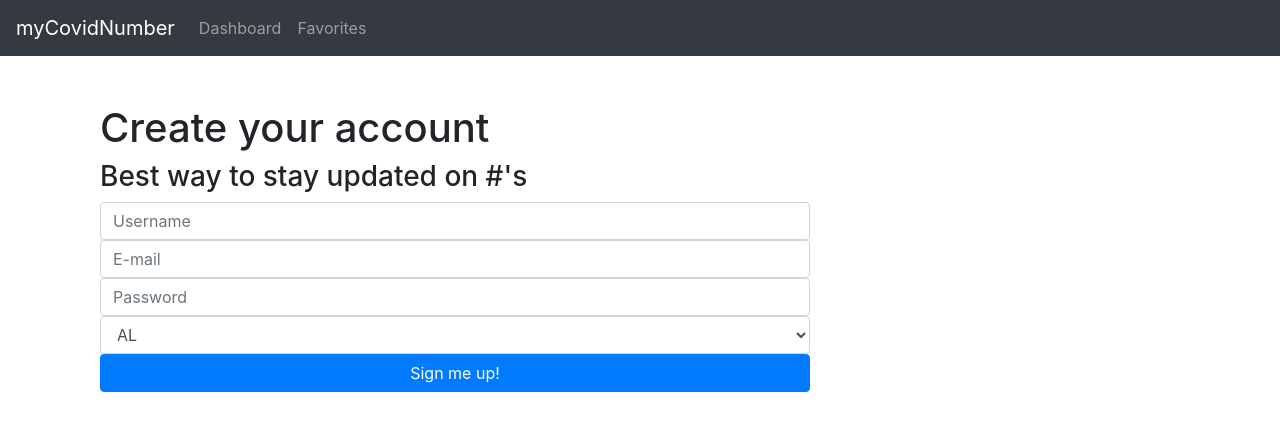
After one commit to beckySchmitty/capstone_one, a Flask app: page /signup in a window 1280 px wide. The commit adds this page. Shown: the top 431 px of the page. Run offline with Flask 2, Linux system fonts and the light colour scheme; some libraries are stand-ins or nearby versions.

Commit message:
first draft of welcome/home pages and made sure signup method was working

```diff
--- a/app.py
+++ b/app.py
@@ -1,6 +1,11 @@
 from flask import Flask, request, render_template, redirect, flash, jsonify, session
 from flask_debugtoolbar import DebugToolbarExtension
-from models_two import db, connect_db, User, Address, State, get_favs
+from sqlalchemy.exc import IntegrityError
+
+from models import db, connect_db, User, Address, State, get_favs
+from forms import userLoginForm, userSignUpForm
+
+
 
 app = Flask(__name__)
 
@@ -17,13 +22,40 @@ connect_db(app)
 # db.create_all()
 
 @app.route('/')
-def home():
+def welcome():
     """shows homepage"""
-    return render_template('home.html')
+    return render_template('welcome.html')
 
-@app.route('/dashboard')
-def home():
-    """shows homepage"""
+@app.route('/signup', methods=["GET", "POST"])
+def handle_signup():
+    form = userSignUpForm()
+
+    if form.validate_on_submit():
+        try:
+            new_user = User.signUp(
+                username = form.username.data,
+                email = form.email.data,
+                password = form.password.data,
+                homestate = form.homestate.data
+            )
+            db.session.commit()
+
+        except IntegrityError:
+            flash('Username already taken', 'danger')
+            return render_template('/user/signup.html', form=form)
+
+        session['CURRENT_USER'] = new_user.username
+
+        return redirect('/home')
+
+    return render_template('/user/signup.html', form=form)
 
 
-    return render_template('')
+@app.route('/home')
+def show_home_dashboard():
+    """shows dashboard with homestate information"""
+    username = session['CURRENT_USER']
+    user = User.query.filter(User.username == username).first()
+
+
+    return render_template('/user/home.html', user=user)
--- /dev/null
+++ b/forms.py
@@ -0,0 +1,21 @@
+from flask_wtf import FlaskForm
+from wtforms import StringField, PasswordField, TextAreaField, SelectField
+from wtforms.validators import DataRequired, Length, InputRequired, Optional
+
+states = ['al', 'ak', 'az', 'ar', 'ca', 'co', 'ct', 'dc', 'de', 'fl', 'ga', 'hi', 'id', 'il', 'in', 'ia', 'ks', 'ky', 'la', 'me', 'md', 'ma', 'mi', 'mn', 'ms', 'mo', 'mt', 'ne', 'nv', 'nh', 'nj', 'nm', 'ny', 'nc', 'nd', 'oh', 'ok', 'or', 'pa', 'ri', 'sc', 'sd', 'tn', 'tx', 'ut', 'vt', 'va', 'wa', 'wv', 'wi', 'wy']
+
+# /add correct email validators
+
+class userSignUpForm(FlaskForm):
+    """Form to sign up user"""
+
+    username = StringField('Username', validators=[DataRequired()])
+    email = StringField('E-mail', validators=[DataRequired()])
+    password = PasswordField('Password', validators=[Length(min=6), DataRequired()])
+    homestate = SelectField('Home State',validators=[DataRequired()], choices=[(state, state.upper()) for state in states])
+
+class userLoginForm(FlaskForm):
+    """Form to login"""
+
+    username = StringField('Username', validators=[DataRequired()])
+    password = PasswordField('Password', validators=[DataRequired(), Length(min=6)])
--- a/requirements.txt
+++ b/requirements.txt
@@ -5,6 +5,7 @@ cffi==1.14.4
 chardet==3.0.4
 click==7.1.2
 Flask==1.1.2
+Flask-Bcrypt==0.7.1
 Flask-DebugToolbar==0.11.0
 Flask-SQLAlchemy==2.4.4
 Flask-WTF==0.14.3
--- /dev/null
+++ b/route_helpers.py
@@ -0,0 +1,5 @@
+BASE_URL = 'https://api.covidtracking.com/v1/'
+
+def find_state_data(state):
+    """call the COVID tracking API for current data"""
+    f"{BASE_URL}/states/{state}/current.json"
--- a/templates/base.html
+++ b/templates/base.html
@@ -15,7 +15,7 @@
 
   <nav class="navbar navbar-expand-md navbar-dark bg-dark">
     <div class="navbar-collapse collapse w-100 order-1 order-md-0 dual-collapse2">
-  <a class="navbar-brand" href="/">Home</a>
+  <a class="navbar-brand" href="/">myCovidNumber</a>
   <ul class="navbar-nav">
     <li class="nav-item"><a class="nav-link" href="/dashboard">Dashboard</a></li>
   </ul>
--- /dev/null
+++ b/templates/user/signup.html
@@ -0,0 +1,31 @@
+{% extends 'base.html' %}
+{% block title %} Sign Up {% endblock %}
+{% block content %}
+
+<div class="container">
+    <div class="row">
+      <div class="col-sm-8">
+          <h1>Create your account</h1>
+          <h3>Best way to stay updated on #'s</h3>
+      </div>
+    </div>
+    <div class="row">
+        <div class="col-sm-8">
+            <form method="POST" id="signup_form">
+                {{ form.hidden_tag() }}
+
+                {% for field in form if field.widget.input_type != 'hidden' %}
+                  {% for error in field.errors %}
+                    <span class="text-danger">{{ error }}</span>
+                  {% endfor %}
+                  {{ field(placeholder=field.label.text, class="form-control") }}
+                {% endfor %}
+
+                <button class="btn btn-primary btn-md btn-block">Sign me up!</button>
+              </form>        </div>
+        <div class="col-sm-4"></div>
+    </div>
+  </div>
+
+
+{% endblock %}
```
Also changed, not shown: models.py (+21 -21 lines), seed.py (+9 -10 lines), templates/dashboard.html (deleted, +0 -8 lines), templates/home.html (deleted, +0 -8 lines), templates/user/home.html (added, +20 -0 lines), templates/welcome.html (added, +28 -0 lines).
